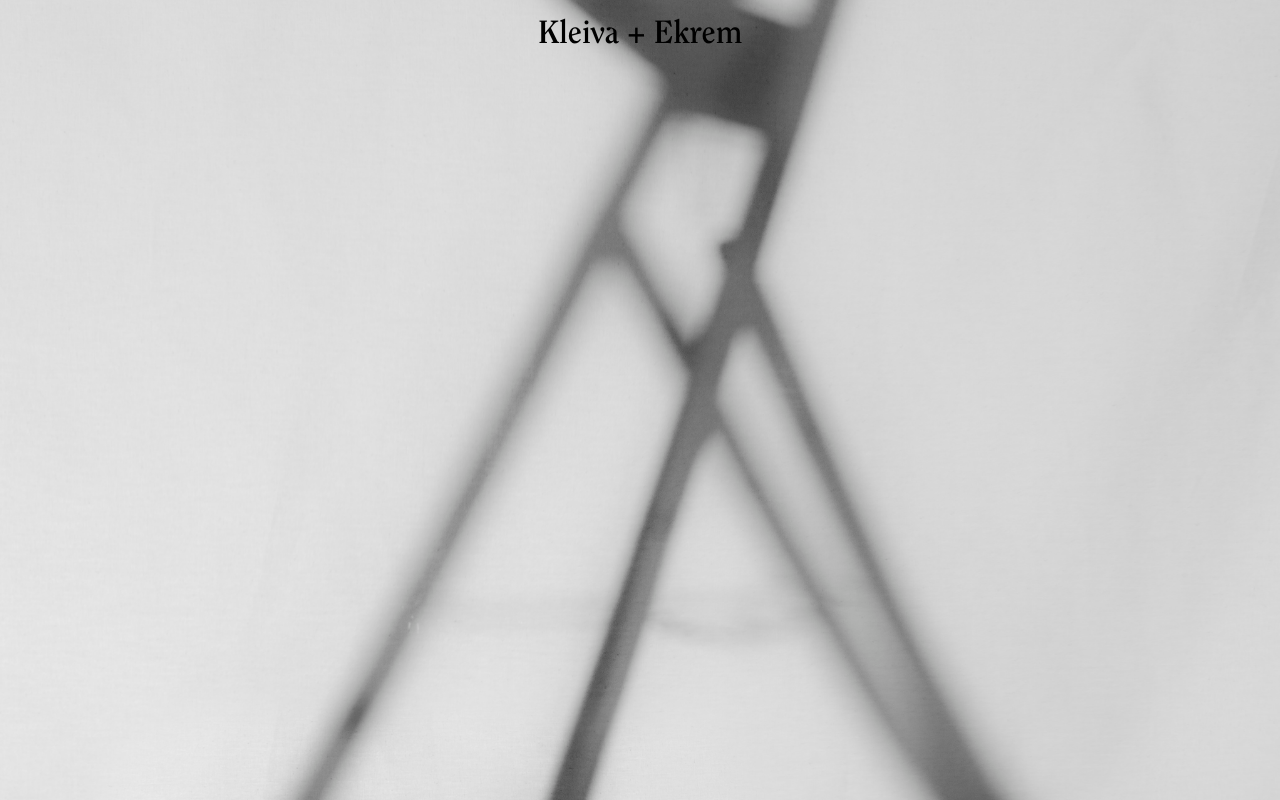
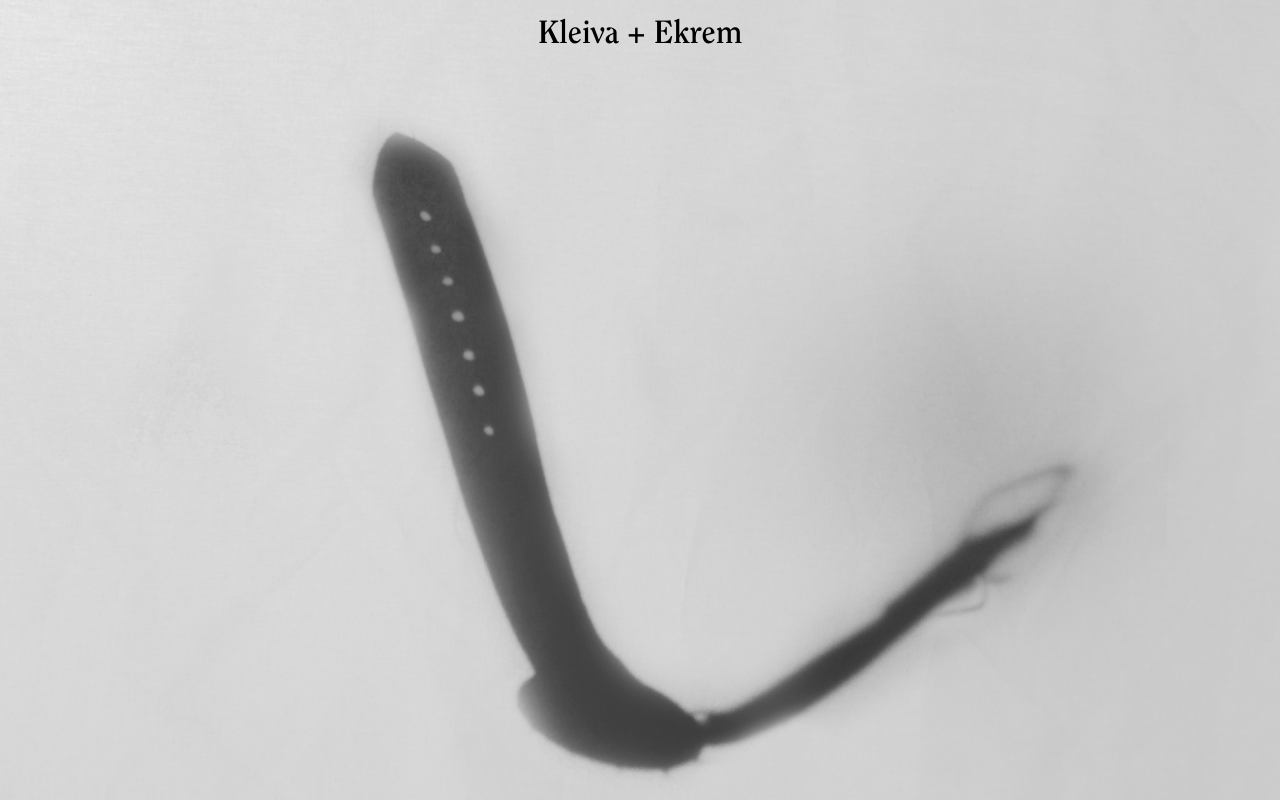
Before and after one commit to cekrem/kleivaekrem, a React (Create React App) app: page / in a window 1280 px wide. Built offline with nearby package versions, Linux system fonts and the light colour scheme.

Commit message:
working prototype

```diff
--- a/src/App.js
+++ b/src/App.js
@@ -2,21 +2,41 @@ import React, { Component } from 'react'
 
 class App extends Component {
   state = {
-    index: 1,
+    index: 0,
+    backgrounds: [],
   }
 
-  getBackground = () => `${this.state.index}.jpeg`
-  handleClick = () => this.setState({
-    index: this.state.index > 17 ? 0 : this.state.index +1
-  })
+  handleClick = () => this.setState(state => ({
+    ...state,
+    index: Math.floor(Math.random() * state.backgrounds.length),
+  }))
+
+  createBackgroundArray = (length) => [...Array(17)].map(
+    (_, index) => `./${index+1}.jpeg`)
+    .sort(() => Math.random() - Math.random())
+
+  componentDidMount () {
+    const base = this.createBackgroundArray(17)
+
+    base.forEach((background, index) => {
+      setTimeout(() => {
+        this.setState({
+          backgrounds: this.state.backgrounds.concat(background),
+        })
+      }, index > 3 ? index * 1000 : 0)
+    })
+  }
 
   render () {
+    const {backgrounds, index} = this.state
     return (
-      <div onClick={this.handleClick} className="background" style={{backgroundImage: `url(${this.getBackground()})`}}>
+      <div className='wrapper' onClick={this.handleClick}>
         <div className="logo">
           Kleiva + Ekrem
         </div>
 
+        {backgrounds.map((url, i) => <div key={url} className={`background${index === i ? ' active' :''}`}
+                                     style={{backgroundImage: `url(${url})`}}/>)}
       </div>
     )
   }
--- a/src/index.css
+++ b/src/index.css
@@ -3,32 +3,55 @@
     src: url(./itc.otf) format('opentype');
 }
 
+html, body, #root, .wrapper {
+    height: 100%;
+}
+
 html {
+    font-family: 'ITC', sans-serif;
     -ms-text-size-adjust: 100%;
     -webkit-text-size-adjust: 100%;
     -webkit-font-smoothing: antialiased;
     -moz-osx-font-smoothing: grayscale;
-    text-rendering: optimizeLegibility
+    text-rendering: optimizeLegibility;
 }
 
 body {
-    margin: 0;
-    padding: 0;
-    font-family: 'ITC', sans-serif;
-    background: black;
+    text-align: center;
 }
 
 .background {
-    text-align: center;
-    height: 100vh;
     background-repeat: no-repeat;
     background-size: cover;
     background-position: center;
+    position: fixed;
+    top: 0;
+    left: 0;
+    width: 100%;
+    height: 100%;
+    opacity: 0;
+    z-index: -1;
+    will-change: opacity;
+    transition: opacity 0.5s linear;
+}
+
+.background.active {
+    opacity: 1;
 }
 
 .logo {
+    position: fixed;
+    width: 100%;
     font-size: 2rem;
     padding: 1rem;
     pointer-events: none;
     user-select: none;
+    z-index: 2;
 }
+
+@media only screen and (max-width: 600px) {
+    .background {
+        position: relative;
+        opacity: 1;
+    }
+}
```
